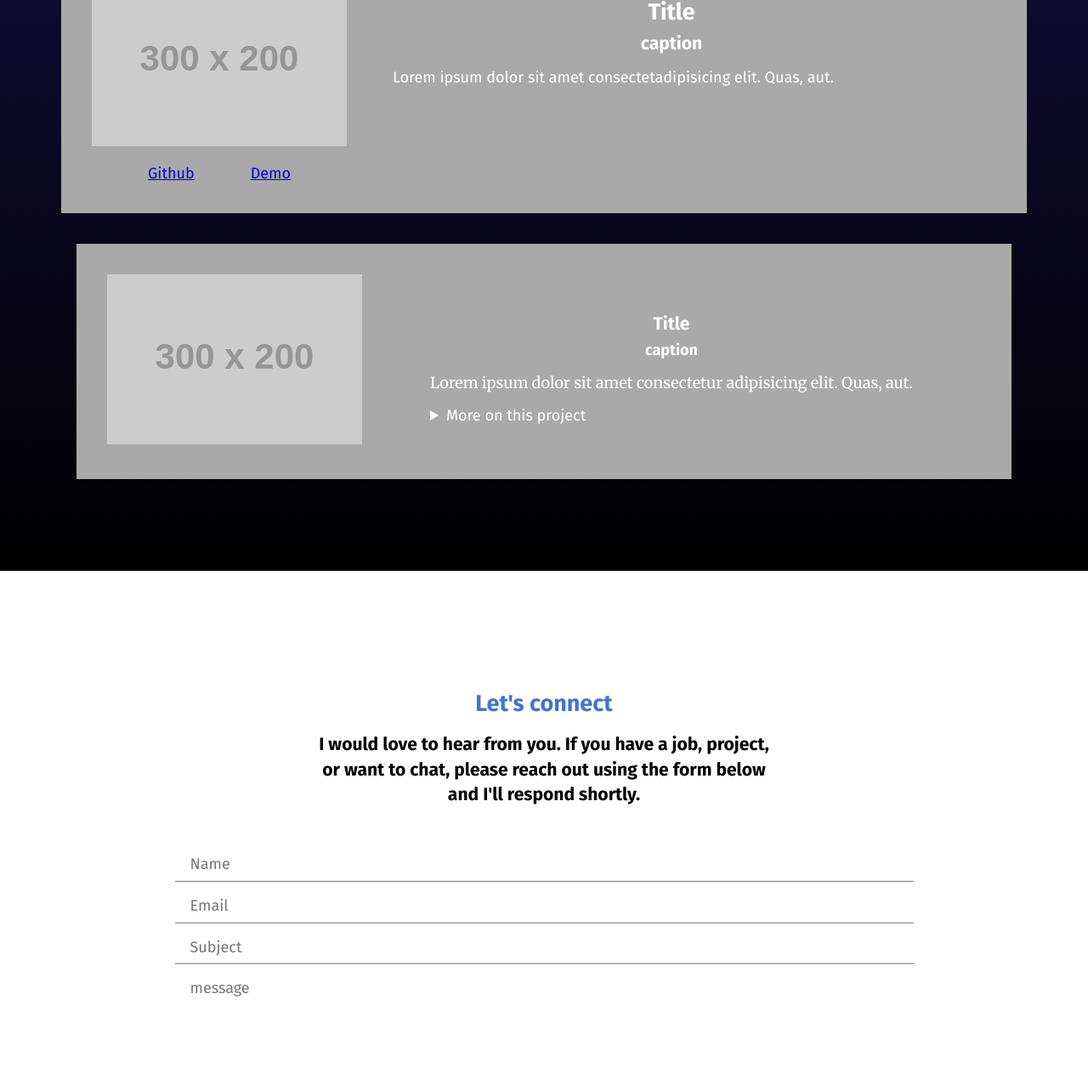
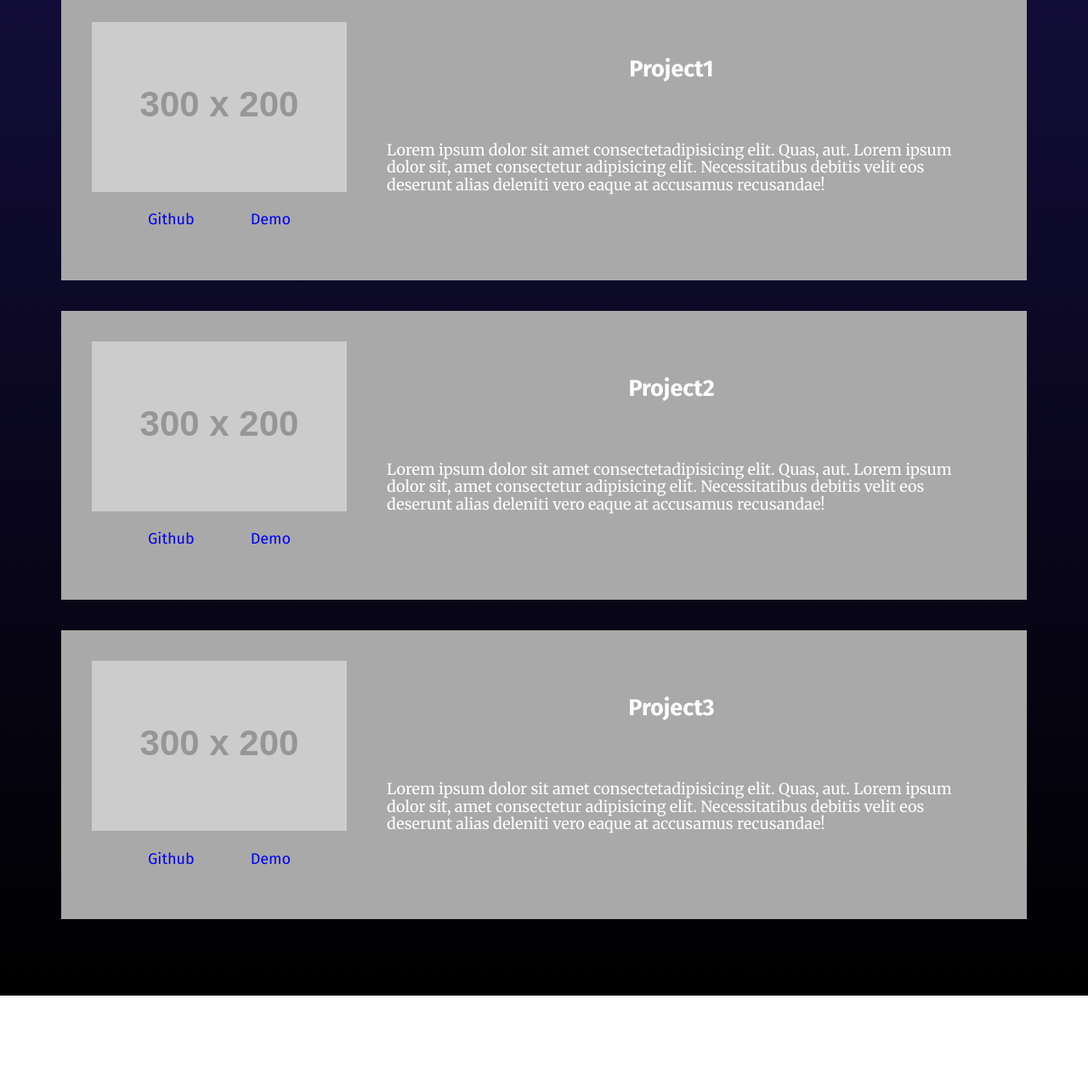
Before and after one commit to ChrisRamosDev/crd-personal, a website built with Parcel: page src/index.html in a window 1280 px wide. Shown: the part 1686-2968 px from the top of the page at 85% size. Built offline with nearby package versions, Linux system fonts and the light colour scheme; placeholder pictures from the web are drawn by us.

Commit message:
set up projects component with placeholder info

```diff
--- a/src/index.html
+++ b/src/index.html
@@ -100,40 +100,65 @@
         </div>
       </div>
       <div class="projects-content">
-        <project-component></project-component>
-        <div class="project">
-          <div class="project-content flex mq-md">
-            <div class="project-thumbnail">
+        <project-component>
+          <!--
+            details
+           -->
           <img
             src="https://dummyimage.com/300x200"
-                alt="project thumb placeholder"
+            alt="project-preview"
+            slot="image"
           />
-            </div>
-            <div class="project-info flex">
-              <div class="project-heading">
-                <h3>Title</h3>
-                <h4>caption</h4>
-              </div>
-              <div class="project-description">
-                <p>
-                  Lorem ipsum dolor sit amet consectetur adipisicing elit. Quas,
-                  aut.
+          <h2 slot="title">Project1</h2>
+          <h3 slot="caption">Caption1</h3>
+          <a href="#" class="code-link" slot="github">Github</a>
+          <a href="#" class="demo-link" slot="demo">Demo</a>
+          <p slot="description">
+            Lorem ipsum dolor sit amet consectetadipisicing elit. Quas, aut.
+            Lorem ipsum dolor sit, amet consectetur adipisicing elit.
+            Necessitatibus debitis velit eos deserunt alias deleniti vero eaque
+            at accusamus recusandae!
           </p>
-                <details>
-                  <summary>More on this project</summary>
-                  <p>
-                    Lorem ipsum dolor, sit amet consectetur adipisicing elit.
-                    Sapiente, atque.
+        </project-component>
+        <project-component>
+          <!--
+            details
+           -->
+          <img
+            src="https://dummyimage.com/300x200"
+            alt="project-preview"
+            slot="image"
+          />
+          <h2 slot="title">Project2</h2>
+          <h3 slot="caption">Caption2</h3>
+          <a href="#" class="code-link" slot="github">Github</a>
+          <a href="#" class="demo-link" slot="demo">Demo</a>
+          <p slot="description">
+            Lorem ipsum dolor sit amet consectetadipisicing elit. Quas, aut.
+            Lorem ipsum dolor sit, amet consectetur adipisicing elit.
+            Necessitatibus debitis velit eos deserunt alias deleniti vero eaque
+            at accusamus recusandae!
           </p>
-                  <p>
-                    Lorem ipsum dolor, sit amet consectetur adipisicing elit.
-                    Sapiente, atque.
+        </project-component>
+        <project-component>
+          <!--
+            details
+           -->
+          <img
+            src="https://dummyimage.com/300x200"
+            alt="project-preview"
+            slot="image"
+          />
+          <h2 slot="title">Project3</h2>
+          <a href="#" class="code-link" slot="github">Github</a>
+          <a href="#" class="demo-link" slot="demo">Demo</a>
+          <p slot="description">
+            Lorem ipsum dolor sit amet consectetadipisicing elit. Quas, aut.
+            Lorem ipsum dolor sit, amet consectetur adipisicing elit.
+            Necessitatibus debitis velit eos deserunt alias deleniti vero eaque
+            at accusamus recusandae!
           </p>
-                </details>
-              </div>
-            </div>
-          </div>
-        </div>
+        </project-component>
       </div>
     </section>
 
--- a/src/js/components/Project.js
+++ b/src/js/components/Project.js
@@ -2,7 +2,7 @@ const template = document.createElement("template");
 template.innerHTML = `
   <style>
     #project {
-      margin: 0 auto;
+      margin: 3rem auto;
       max-width: 1100px;
     }
 
@@ -12,7 +12,7 @@ template.innerHTML = `
 
       background-color: darkgray;
       margin: calc(var(--margin) * -1);
-      padding: min(8%, 2rem);
+      padding: min(4%, 2rem);
       display: flex;
       flex-wrap: wrap;
     }
@@ -36,36 +36,25 @@ template.innerHTML = `
       text-align: center;
     }
     .project-description {
-      padding: 0 2rem;
-    }
-
-    h3, h2 {
-      margin: .5rem 0;
+      padding: min(4%, 2rem);
     }
 
   </style>
   <div id="project">
     <div class="project-content">
       <div class="project-preview">
-        <img
-        src="https://dummyimage.com/300x200"
-        alt="project thumb placeholder"
-        />
+        <slot name="image"></slot>
         <div class="project-links">
-          <a href="#" class="code-link">Github</a>
-          <a href="#" class="demo-link">Demo</a>
+          <slot name="github"></slot>
+          <slot name="demo"></slot>
         </div>
       </div>
       <div class="project-info">
         <div class="project-heading">
-          <h2>Title</h2>
-          <h3>caption</h3>
+          <slot name="title"></slot>
         </div>
         <div class="project-description">
-          <p>
-            Lorem ipsum dolor sit amet consectetadipisicing elit. Quas,
-            aut.
-          </p>
+          <slot name="description"></slot>
         </div>
       </div>
     </div>
```
Lines whose indentation alone changed are shown as unchanged.
